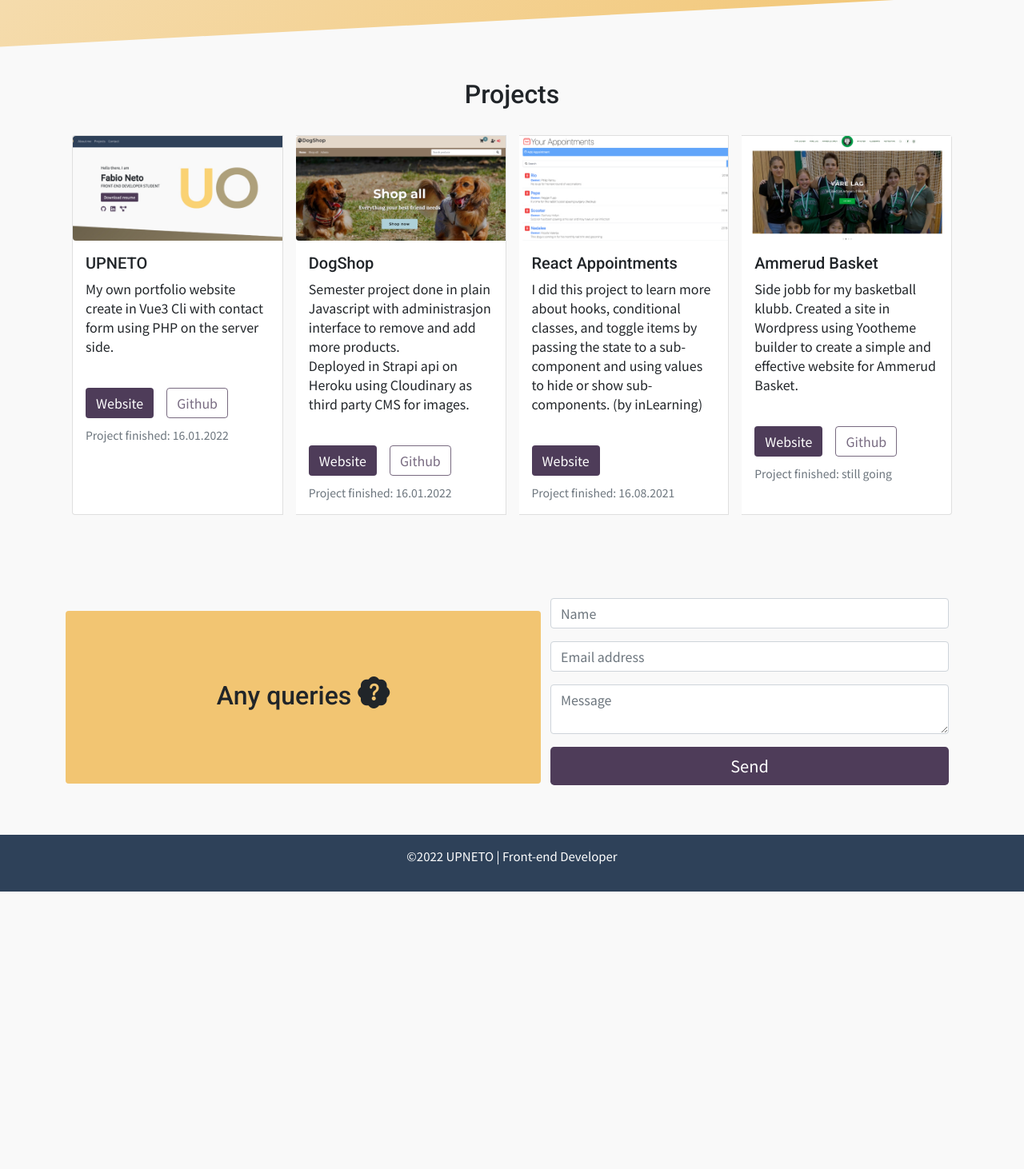
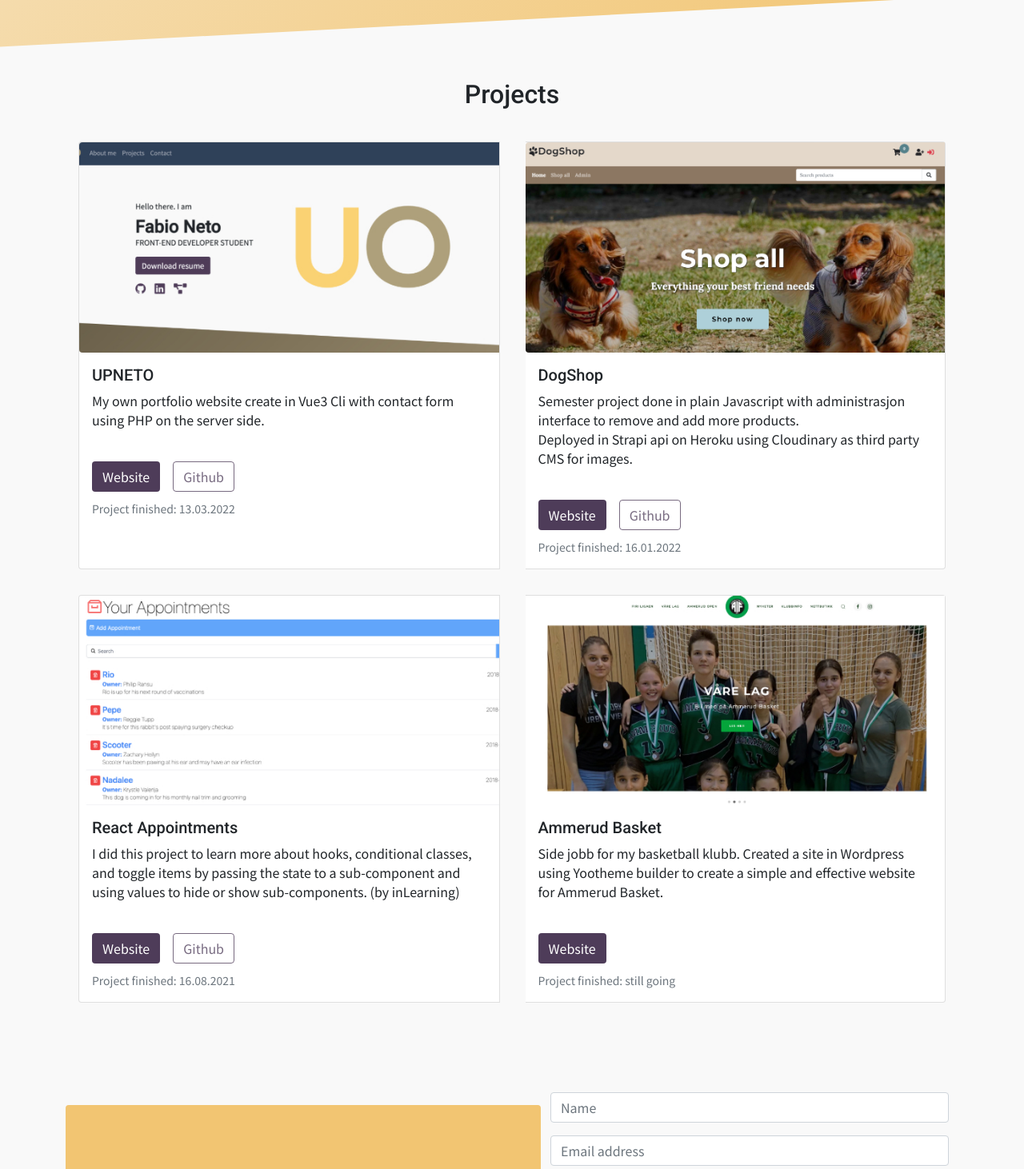
Before and after one commit to Netius/upneto-homepage-vue, a Vue app: page / in a window 1280 px wide. Shown: the part 1472-2934 px from the top of the page at 80% size. Before the commit the page ends 2587 px from the top, so only its background shows below. Built offline with nearby package versions, Linux system fonts and the light colour scheme.

Commit message:
Finished

```diff
--- a/src/components/Projects.vue
+++ b/src/components/Projects.vue
@@ -3,7 +3,7 @@
 		<h2 class="fs-2 text-center my-4">Projects</h2>
 
 		<div class="card-group">
-			<div class="card m-2">
+			<div class="card m-3">
 				<img
 					src="../assets/upneto-site.jpg"
 					class="img-fluid rounded-start"
@@ -12,7 +12,8 @@
 				<div class="card-body">
 					<h5 class="card-title">UPNETO</h5>
 					<p class="card-text pb-4">
-						My own portfolio website create in Vue3 Cli with contact form using PHP on the server side.
+						My own portfolio website create in Vue3 Cli with contact form using
+						PHP on the server side.
 					</p>
 					<a
 						title="Visit website"
@@ -28,16 +29,16 @@
 						class="btn btn__outline--primary mb-2"
 						target="_blank"
 						rel="noreferer"
-						href="https://github.com/Netius/reactinterface2"
+						href="https://github.com/Netius/upneto-homepage-vue"
 						>Github
 					</a>
 					<p class="card-text">
-						<small class="text-muted">Project finished: 16.01.2022</small>
+						<small class="text-muted">Project finished: 13.03.2022</small>
 					</p>
 				</div>
 			</div>
 
-			<div class="card m-2">
+			<div class="card m-3">
 				<img
 					src="../assets/dogshop.jpg"
 					class="img-fluid rounded-start"
@@ -65,7 +66,7 @@
 						class="btn btn__outline--primary mb-2"
 						target="_blank"
 						rel="noreferer"
-						href="https://github.com/Netius/reactinterface2"
+						href="https://github.com/Netius/DogShop"
 						>Github
 					</a>
 					<p class="card-text">
@@ -73,8 +74,9 @@
 					</p>
 				</div>
 			</div>
-
-			<div class="card m-2">
+		</div>
+		<div class="card-group">
+			<div class="card m-3">
 				<img
 					src="../assets/react-appointments.jpg"
 					class="img-fluid rounded-start"
@@ -96,13 +98,22 @@
 						>Website
 					</a>
 
+					<a
+						title="See repository"
+						class="btn btn__outline--primary mb-2"
+						target="_blank"
+						rel="noreferer"
+						href="https://github.com/Netius/reactinterface2"
+						>Github
+					</a>
+
 					<p class="card-text">
 						<small class="text-muted">Project finished: 16.08.2021</small>
 					</p>
 				</div>
 			</div>
 
-			<div class="card m-2">
+			<div class="card m-3">
 				<img
 					src="../assets/ammerudbasket.jpg"
 					class="img-fluid rounded-start"
@@ -123,15 +134,6 @@
 						href="https://www.ammerudbasket.no/"
 						>Website
 					</a>
-
-					<a
-						title="See repository"
-						class="btn btn__outline--primary mb-2"
-						target="_blank"
-						rel="noreferer"
-						href="https://github.com/Netius/reactinterface2"
-						>Github
-					</a>
 					<p class="card-text">
 						<small class="text-muted">Project finished: still going</small>
 					</p>
```
